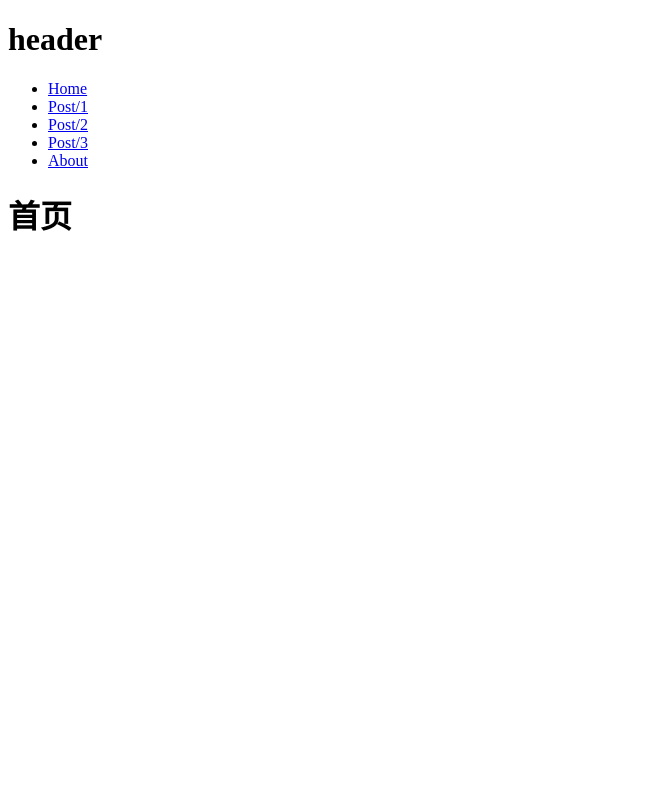
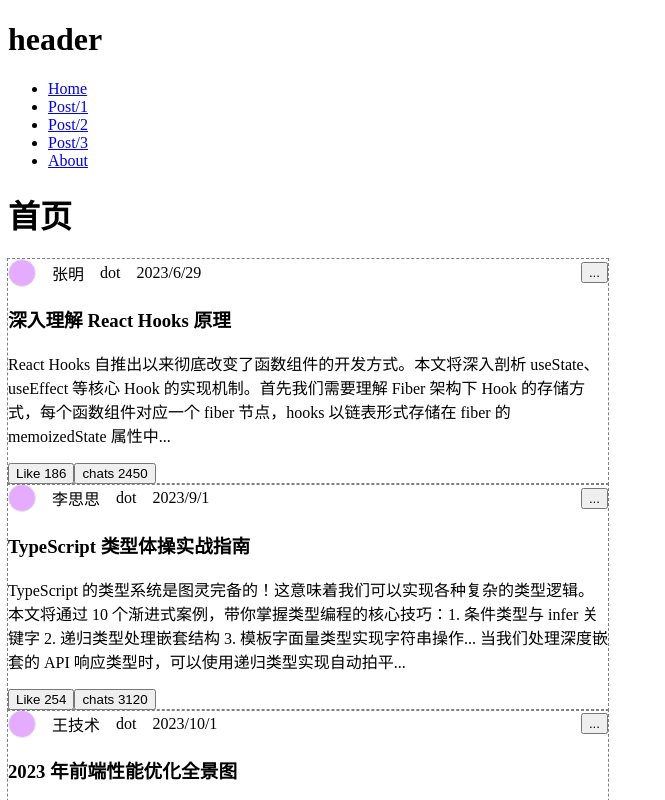
Before and after one commit to realloon/rim-net, a Nuxt app: page / in a window 1280 px wide. Shown: the top 800 px of the page, without its empty margins (0-665 px from the left). Built offline with nearby package versions, Linux system fonts and the light colour scheme; data requests are answered from the project's data file.

Commit message:
Initial post list construction.

```diff
--- a/pages/index.vue
+++ b/pages/index.vue
@@ -1,7 +1,15 @@
-<script setup lang="ts"></script>
+<script setup lang="ts">
+import type { Post } from '~/types'
+const { data: posts } = useFetch<Post[]>('http://localhost:9000/posts')
+</script>
 
 <template>
   <h1>首页</h1>
+  <section class="post-list" aria-label="post-list">
+    <template v-for="post in posts">
+      <Post v-bind="{ ...post }" />
+    </template>
+  </section>
 </template>
 
 <style></style>
```
